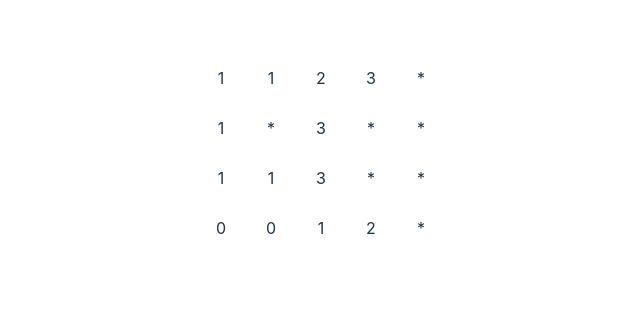
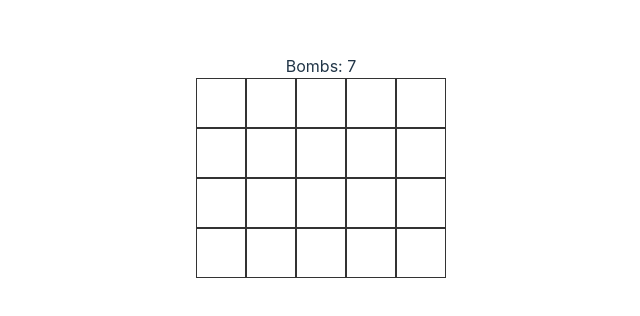
Before and after one commit to emilythedev/minesweeper-react-ts, a React (Vite) app: page / in a window 1280 px wide. Shown: the part 234-550 px from the top of the page, without its empty margins (319-959 px from the left). Built offline with nearby package versions, Linux system fonts and the light colour scheme.

Commit message:
use atom to store states

```diff
--- /dev/null
+++ b/src/Board.tsx
@@ -0,0 +1,25 @@
+import CellGrid from "./CellGrid"
+
+const boardStyles = {
+  display: 'grid',
+  gridTemplateColumns: 'repeat(5, 50px)',
+  gridTemplateRows: 'repeat(4, 50px)',
+}
+interface Props {
+  cols: number
+  board: Array<Array<number|'*'>>
+}
+const Board = ({cols, board}: Props) => {
+  return (
+    <div style={boardStyles}>
+      {board.map((row, ri) => {
+        return row.map((cell, ci) => {
+          const id = ri * cols + ci
+          return (<CellGrid key={id} id={id} content={cell}></CellGrid>)
+        })
+      })}
+    </div>
+  )
+}
+
+export default Board
--- a/src/CellGrid.tsx
+++ b/src/CellGrid.tsx
@@ -1,14 +1,32 @@
+import { useAtom } from "jotai"
+import { MouseEvent } from "react"
+import { cellStateAtomFamily } from "./atoms"
+
 interface Props {
   id: number,
   content: number | '*'
 }
 
 const cellGridStyles = {
+  border: '1px solid #333',
+  cursor: 'pointer',
 }
 
 const CellGrid = ({id, content}: Props) => {
+  const [state, setState] = useAtom(cellStateAtomFamily(id))
+  function handleClick() {
+    if (state === 'flagged') return
+    setState('revealed')
+  }
+  function handleFlag(e: MouseEvent<HTMLElement>) {
+    if (state === 'revealed') return
+    setState(state === 'flagged' ? 'normal' : 'flagged')
+    e.preventDefault()
+  }
   return (
-    <div style={cellGridStyles}>{content}</div>
+    <div style={cellGridStyles} onClick={handleClick} onContextMenu={handleFlag}>
+      {state === 'flagged' ? 'F' : (state === 'revealed' ? content : '')}
+    </div>
   )
 }
 
--- a/src/Minesweeper.tsx
+++ b/src/Minesweeper.tsx
@@ -1,9 +1,8 @@
-import CellGrid from "./CellGrid"
+import { useHydrateAtoms } from "jotai/utils"
+import Board from "./Board"
+import Status from "./Status"
+import { boardAtom, columnCountAtom, rowCountAtom, totalBombCountAtom } from "./atoms"
 
-type Props = {}
-
-const rows = 4
-const cols = 5
 const board = [
   [1, 1, 2, 3, '*'],
   [1, '*', 3, '*', '*'],
@@ -11,22 +10,19 @@ const board = [
   [0, 0, 1, 2, '*'],
 ] as Array<Array<number | '*'>>
 
-const boardStyles = {
-  display: 'grid',
-  gridTemplateColumns: 'repeat(5, 50px)',
-  gridTemplateRows: 'repeat(4, 50px)',
-}
+const Minesweeper = () => {
+  useHydrateAtoms([
+    [rowCountAtom, 4],
+    [columnCountAtom, 5],
+    [boardAtom, board],
+    [totalBombCountAtom, 7],
+  ])
 
-const Minesweeper = (props: Props) => {
   return (
-    <div style={boardStyles}>
-      {board.map((row, ri) => {
-        return row.map((cell, ci) => {
-          const id = ri * cols + ci
-          return (<CellGrid key={id} id={id} content={cell}></CellGrid>)
-        })
-      })}
-    </div>
+    <>
+      <Status />
+      <Board cols={5} board={board} />
+    </>
   )
 }
 
--- /dev/null
+++ b/src/Status.tsx
@@ -0,0 +1,11 @@
+import { useAtom } from "jotai"
+import { unrevealedBombCountAtom } from "./atoms"
+
+const Status = () => {
+  const [bombCount] = useAtom(unrevealedBombCountAtom)
+  return (
+    <div>Bombs: {bombCount}</div>
+  )
+}
+
+export default Status
--- /dev/null
+++ b/src/atoms.ts
@@ -0,0 +1,26 @@
+import { atom } from "jotai";
+import { atomFamily } from "jotai/utils";
+
+type CellState = 'normal' | 'revealed' | 'flagged'
+const rowCountAtom = atom<number>(0)
+const columnCountAtom = atom<number>(0)
+const totalBombCountAtom = atom<number>(0)
+const boardAtom = atom<Array<Array<number | '*'>>>([])
+const cellStateAtomFamily = atomFamily((id) => atom<CellState>('normal'))
+
+const totalCellCountAtom = atom(get => get(rowCountAtom) * get(columnCountAtom))
+const unrevealedBombCountAtom = atom(get => {
+  let totalBombCount = get(totalBombCountAtom)
+  const totalCellCount = get(totalCellCountAtom)
+  for (let i = 0; i < totalCellCount; i++) {
+    if (get(cellStateAtomFamily(i)) === 'flagged') {
+      totalBombCount--
+    }
+  }
+  return totalBombCount
+})
+
+export {
+  boardAtom, cellStateAtomFamily, columnCountAtom, rowCountAtom,
+  totalBombCountAtom, unrevealedBombCountAtom
+};
```
